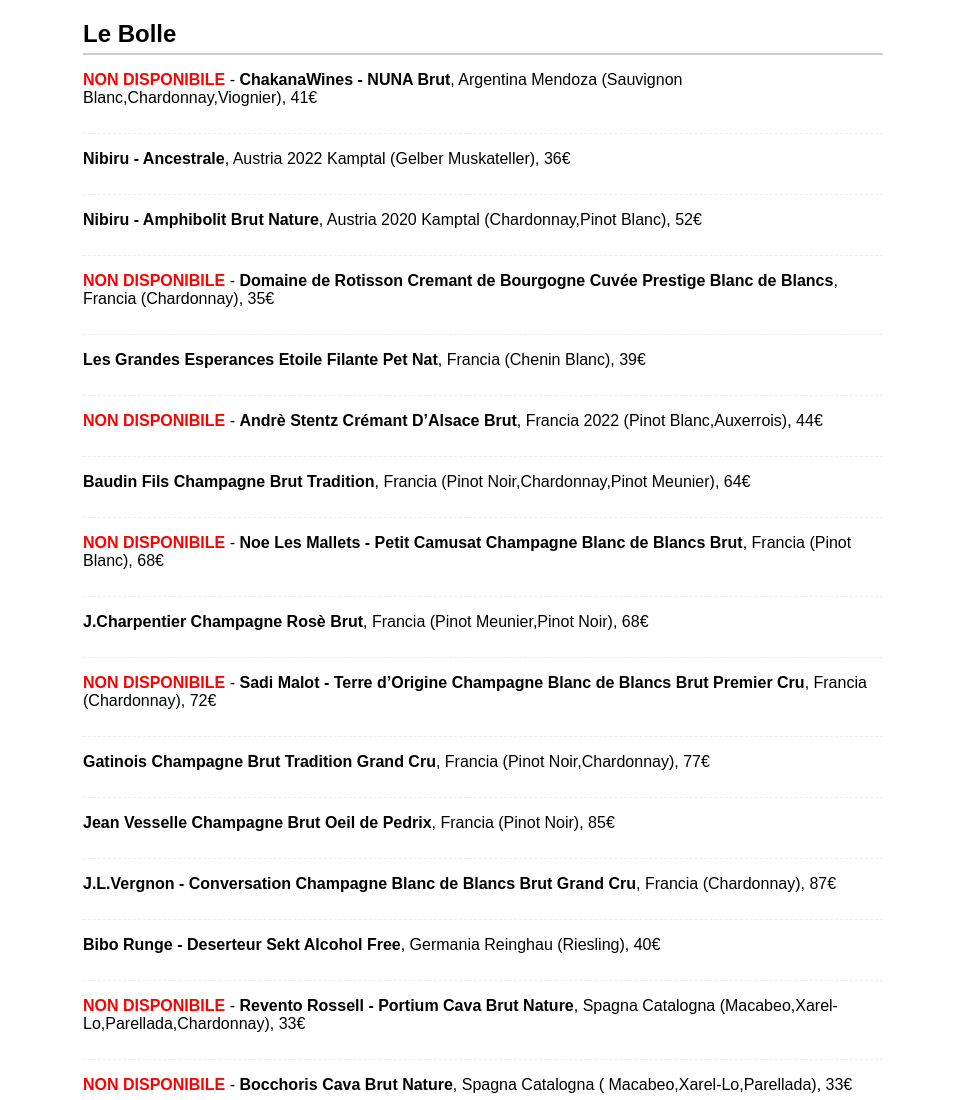
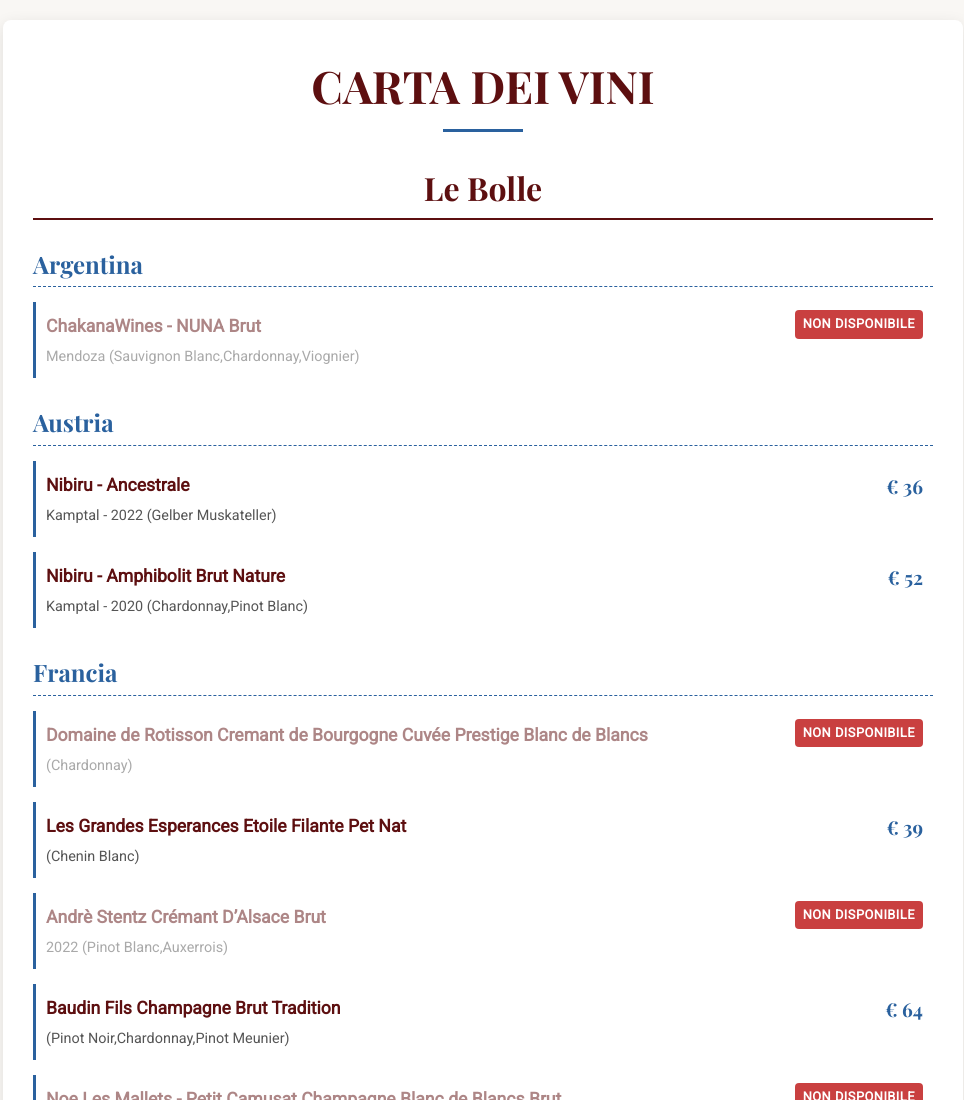
Before and after one commit to niubbone/cartaqr, a plain HTML site: page index.html in a window 1280 px wide. Shown: the top 1100 px of the page, without its empty margins (157-1121 px from the left). Drawn offline with nearby package versions, Linux system fonts and the light colour scheme.

Commit message:
Update index.html

```diff
--- a/index.html
+++ b/index.html
@@ -2,114 +2,256 @@
 <html lang="it">
 <head>
     <meta charset="UTF-8">
-    <title>Carta Vini</title>
+    <meta name="viewport" content="width=device-width, initial-scale=1.0">
+    <title>Carta dei Vini</title>
     <style>
+        @import url('https://fonts.googleapis.com/css2?family=Playfair+Display:wght@400;700&family=Roboto:wght@300;400&display=swap');
+
+        :root {
+            --primary-color: #5d0f10;
+            --secondary-color: #2a619e;
+            --text-color: #333;
+            --bg-color: #f9f7f4;
+            --font-serif: 'Playfair Display', serif;
+            --font-sans: 'Roboto', sans-serif;
+            --unavailable-color: #c94040;
+            --unavailable-bg: #fff;
+        }
+
         body {
-            font-family: Arial, sans-serif;
-            margin: 20px;
+            font-family: var(--font-sans);
+            color: var(--text-color);
+            background-color: var(--bg-color);
+            margin: 0;
+            padding: 20px;
+            line-height: 1.6;
         }
+
         .container {
-            max-width: 800px;
+            max-width: 900px;
             margin: auto;
+            background: #fff;
+            padding: 30px;
+            box-shadow: 0 4px 15px rgba(0,0,0,0.1);
+            border-radius: 8px;
         }
-        .wine-category {
+
+        .header {
+            text-align: center;
+            margin-bottom: 40px;
+        }
+
+        .header h1 {
+            font-family: var(--font-serif);
+            color: var(--primary-color);
+            font-size: 2.8em;
+            margin: 0;
+            position: relative;
+            display: inline-block;
+        }
+
+        .header h1::after {
+            content: '';
+            width: 80px;
+            height: 3px;
+            background: var(--secondary-color);
+            position: absolute;
+            left: 50%;
+            bottom: -10px;
+            transform: translateX(-50%);
+        }
+
+        .wine-section {
             margin-bottom: 30px;
         }
-        .category-title {
-            font-size: 24px;
-            font-weight: bold;
+
+        .wine-section-title {
+            font-family: var(--font-serif);
+            color: var(--primary-color);
+            font-size: 2em;
+            text-align: center;
+            margin-bottom: 20px;
+            border-bottom: 2px solid var(--primary-color);
+            padding-bottom: 5px;
+            display: block;
+        }
+
+        .country-title {
+            font-family: var(--font-serif);
+            font-size: 1.5em;
+            color: var(--secondary-color);
+            margin-top: 25px;
             margin-bottom: 15px;
-            border-bottom: 2px solid #ccc;
-            padding-bottom: 5px;
+            border-bottom: 1px dashed var(--secondary-color);
+            padding-bottom: 3px;
         }
-        .wine-list {
-            list-style-type: none;
-            padding: 0;
+
+        .wine-item {
+            display: flex;
+            justify-content: space-between;
+            align-items: flex-start;
+            margin-bottom: 15px;
+            padding: 10px;
+            border-left: 3px solid var(--secondary-color);
         }
-        .wine-item {
-            margin-bottom: 10px;
-            border-bottom: 1px dashed #eee;
-            padding-bottom: 10px;
+
+        .wine-details {
+            flex-grow: 1;
         }
+
         .wine-name {
             font-weight: bold;
+            font-size: 1.1em;
+            color: var(--primary-color);
         }
+
         .wine-info {
-            font-style: italic;
+            font-size: 0.9em;
             color: #555;
+            margin-top: 5px;
         }
-        .unavailable {
-            color: red;
+
+        .wine-price {
+            font-family: var(--font-serif);
+            font-size: 1.2em;
             font-weight: bold;
+            color: var(--secondary-color);
+            margin-left: 20px;
+            flex-shrink: 0;
+            white-space: nowrap;
         }
+
+        /* Stili per i vini non disponibili */
+        .unavailable .unavailability-tag {
+            background-color: var(--unavailable-color);
+            color: var(--unavailable-bg);
+            font-size: 0.8em;
+            font-weight: bold;
+            text-transform: uppercase;
+            padding: 4px 8px;
+            border-radius: 4px;
+            margin-left: 15px;
+            letter-spacing: 0.5px;
+            position: relative;
+            top: -2px;
+        }
+
+        .unavailable .wine-details,
+        .unavailable .wine-price {
+            opacity: 0.5;
+        }
+
+        .unavailable .wine-price {
+            text-decoration: none;
+            color: var(--secondary-color);
+        }
+
     </style>
 </head>
 <body>
 
-<div class="container">
-    <div id="wine-menu"></div>
-</div>
+    <div class="container">
+        <header class="header">
+            <h1>CARTA DEI VINI</h1>
+        </header>
 
-<script>
-    fetch('wines.json')
-        .then(response => {
-            if (!response.ok) {
-                // Se la risposta non è OK (es. errore 404), lancia un errore
-                throw new Error('Errore HTTP ' + response.status);
-            }
-            return response.json();
-        })
-        .then(wines => {
-            const wineMenu = document.getElementById('wine-menu');
-            const categories = {};
+        <main id="wine-list"></main>
+    </div>
 
-            wines.forEach(wine => {
-                if (!categories[wine.category]) {
-                    categories[wine.category] = [];
-                }
-                categories[wine.category].push(wine);
-            });
+    <script>
+        document.addEventListener('DOMContentLoaded', () => {
+            fetch('wines.json')
+                .then(response => response.json())
+                .then(wines => {
+                    const wineList = document.getElementById('wine-list');
 
-            for (const category in categories) {
-                const categorySection = document.createElement('div');
-                categorySection.classList.add('wine-category');
+                    const groupedWines = wines.reduce((acc, wine) => {
+                        if (!acc[wine.category]) {
+                            acc[wine.category] = {};
+                        }
+                        if (!acc[wine.category][wine.country]) {
+                            acc[wine.category][wine.country] = [];
+                        }
+                        acc[wine.category][wine.country].push(wine);
+                        return acc;
+                    }, {});
 
-                const categoryTitle = document.createElement('h2');
-                categoryTitle.classList.add('category-title');
-                categoryTitle.textContent = category;
-                categorySection.appendChild(categoryTitle);
+                    for (const category in groupedWines) {
+                        const section = document.createElement('section');
+                        section.className = 'wine-section';
 
-                const wineList = document.createElement('ul');
-                wineList.classList.add('wine-list');
+                        const title = document.createElement('h2');
+                        title.className = 'wine-section-title';
+                        title.textContent = category;
+                        section.appendChild(title);
 
-                categories[category].forEach(wine => {
-                    const wineItem = document.createElement('li');
-                    wineItem.classList.add('wine-item');
+                        for (const country in groupedWines[category]) {
+                            const countryTitle = document.createElement('h3');
+                            countryTitle.className = 'country-title';
+                            countryTitle.textContent = country;
+                            section.appendChild(countryTitle);
 
-                    const wineDetails = document.createElement('p');
-                    let yearText = wine.year ? ` ${wine.year}` : '';
-                    let aocText = wine.aoc ? ` ${wine.aoc}` : '';
-                    let infoText = wine.info ? ` ${wine.info}` : '';
+                            groupedWines[category][country].forEach(wine => {
+                                const item = document.createElement('div');
+                                item.className = 'wine-item';
+                                if (!wine.available) {
+                                    item.classList.add('unavailable');
+                                }
 
-                    if (wine.available === false) {
-                        wineDetails.innerHTML = `<span class="unavailable">NON DISPONIBILE</span> - <span class="wine-name">${wine.name}</span>, ${wine.country}${yearText}${aocText}${infoText}, ${wine.price}€`;
-                    } else {
-                        wineDetails.innerHTML = `<span class="wine-name">${wine.name}</span>, ${wine.country}${yearText}${aocText}${infoText}, ${wine.price}€`;
+                                const details = document.createElement('div');
+                                details.className = 'wine-details';
+
+                                const name = document.createElement('div');
+                                name.className = 'wine-name';
+                                name.textContent = wine.name;
+                                details.appendChild(name);
+
+                                const info = document.createElement('div');
+                                info.className = 'wine-info';
+
+                                let wineInfoText = '';
+                                if (wine.aoc) {
+                                    wineInfoText += wine.aoc;
+                                }
+                                if (wine.year) {
+                                    if (wineInfoText) {
+                                        wineInfoText += ' - ';
+                                    }
+                                    wineInfoText += wine.year;
+                                }
+                                if (wine.info) {
+                                    if (wineInfoText) {
+                                        wineInfoText += ' ';
+                                    }
+                                    wineInfoText += wine.info;
+                                }
+
+                                info.textContent = wineInfoText;
+                                details.appendChild(info);
+
+                                item.appendChild(details);
+
+                                if (wine.available) {
+                                    const price = document.createElement('div');
+                                    price.className = 'wine-price';
+                                    price.textContent = `€ ${wine.price}`;
+                                    item.appendChild(price);
+                                } else {
+                                    const unavailableTag = document.createElement('span');
+                                    unavailableTag.className = 'unavailability-tag';
+                                    unavailableTag.textContent = 'Non disponibile';
+                                    item.appendChild(unavailableTag);
+                                }
+
+                                section.appendChild(item);
+                            });
+                        }
+                        wineList.appendChild(section);
+                        wineList.appendChild(document.createElement('hr'));
                     }
-
-                    wineItem.appendChild(wineDetails);
-                    wineList.appendChild(wineItem);
                 });
-
-                categorySection.appendChild(wineList);
-                wineMenu.appendChild(categorySection);
-            }
-        })
-        .catch(error => {
-            console.error('Error fetching wines:', error);
-            document.getElementById('wine-menu').innerHTML = '<p>Errore nel caricamento della lista dei vini. Controlla il file wines.json.</p>';
         });
-</script>
+    </script>
 
 </body>
 </html>
```
